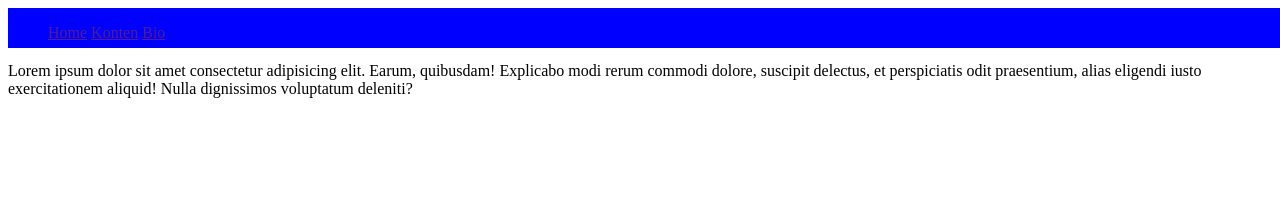
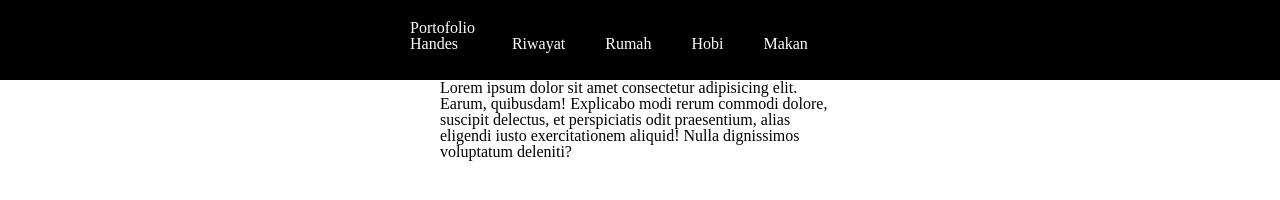
Before and after one commit to handes81/Portofolio, a plain HTML site: page index.html in a window 1280 px wide. Drawn offline with Linux system fonts and the light colour scheme.

Commit message:
tambah menu dan tampilan baru

```diff
--- a/index.html
+++ b/index.html
@@ -7,16 +7,40 @@
 <body>
     <!--Membuat Fix Header-->
     <div class="fix">
-        <ul>
-           <a href="">Home</a>
-           <a href="">Konten</a>
-           <a href="">Bio</a>
-        </ul>
+            <div class="tengah">
+                <ul>
+                    <li>Portofolio<br>Handes</li>
+                    <li>
+                     <a href="">Riwayat</a>
+                    </li>
+                    <li>
+                     <a href="">Rumah</a>
+                    </li>
+                    <li>
+                     <a href="">Hobi</a>
+                    </li>
+                    <li>
+                     <a href="">Makan</a>
+                    </li>
+                 </ul>
+            </div>
+
+    </div>
+
+    <!--pembatas header-->
+    <div class="batas">
+        <br>
+    </div>
+
+    <div class="container">
+    <p>
+        Lorem ipsum dolor sit amet consectetur adipisicing elit. Earum, quibusdam! Explicabo modi rerum commodi dolore, suscipit delectus, et perspiciatis odit praesentium, alias eligendi iusto exercitationem aliquid! Nulla dignissimos voluptatum deleniti?
+    </p>
     </div>
     <!--Akhir Fix Header-->
     <br>
     <br>
     <br>
-    Lorem ipsum dolor sit amet consectetur adipisicing elit. Earum, quibusdam! Explicabo modi rerum commodi dolore, suscipit delectus, et perspiciatis odit praesentium, alias eligendi iusto exercitationem aliquid! Nulla dignissimos voluptatum deleniti?
+
 </body>
 </html>
--- a/style.css
+++ b/style.css
@@ -1,8 +1,95 @@
+/* http://meyerweb.com/eric/tools/css/reset/
+   v2.0 | 20110126
+   License: none (public domain)
+*/
+
+html, body, div, span, applet, object, iframe,
+h1, h2, h3, h4, h5, h6, p, blockquote, pre,
+a, abbr, acronym, address, big, cite, code,
+del, dfn, em, img, ins, kbd, q, s, samp,
+small, strike, strong, sub, sup, tt, var,
+b, u, i, center,
+dl, dt, dd, ol, ul, li,
+fieldset, form, label, legend,
+table, caption, tbody, tfoot, thead, tr, th, td,
+article, aside, canvas, details, embed,
+figure, figcaption, footer, header, hgroup,
+menu, nav, output, ruby, section, summary,
+time, mark, audio, video {
+	margin: 0;
+	padding: 0;
+	border: 0;
+	font-size: 100%;
+	font: inherit;
+	vertical-align: baseline;
+}
+/* HTML5 display-role reset for older browsers */
+article, aside, details, figcaption, figure,
+footer, header, hgroup, menu, nav, section {
+	display: block;
+}
+body {
+	line-height: 1;
+}
+ol, ul {
+	list-style: none;
+}
+blockquote, q {
+	quotes: none;
+}
+blockquote:before, blockquote:after,
+q:before, q:after {
+	content: '';
+	content: none;
+}
+table {
+	border-collapse: collapse;
+	border-spacing: 0;
+}
+
+
+
+/*Tampilan Web*/
+
 .fix{
     width: 100%;
-    height: 40px;
-    background-color: blue;
-    color: aqua;
+    height: 80px;
+    background-color: black;
     position: fixed;
-    display: block;
+    color: white;
+    text-decoration: none;
 }
+
+.fix .tengah ul li{
+    display: inline-block;
+    margin-top: 20px;
+    margin-left: 20px;
+    color: white;
+
+}
+.fix .tengah{
+    margin: auto;
+    height: 20px;
+    width: 500px;
+}
+
+a{
+    color: white;
+    text-decoration: none;
+    margin-left: 10px;
+    padding: 3px 3px ;
+}
+a:hover{
+ background-color: blue;
+}
+
+.batas{
+    width: 100%;
+    height: 80px;
+}
+.container{
+    width: 400px;
+    height: 700px;
+    background-color: white;
+    margin: auto;
+}
```
